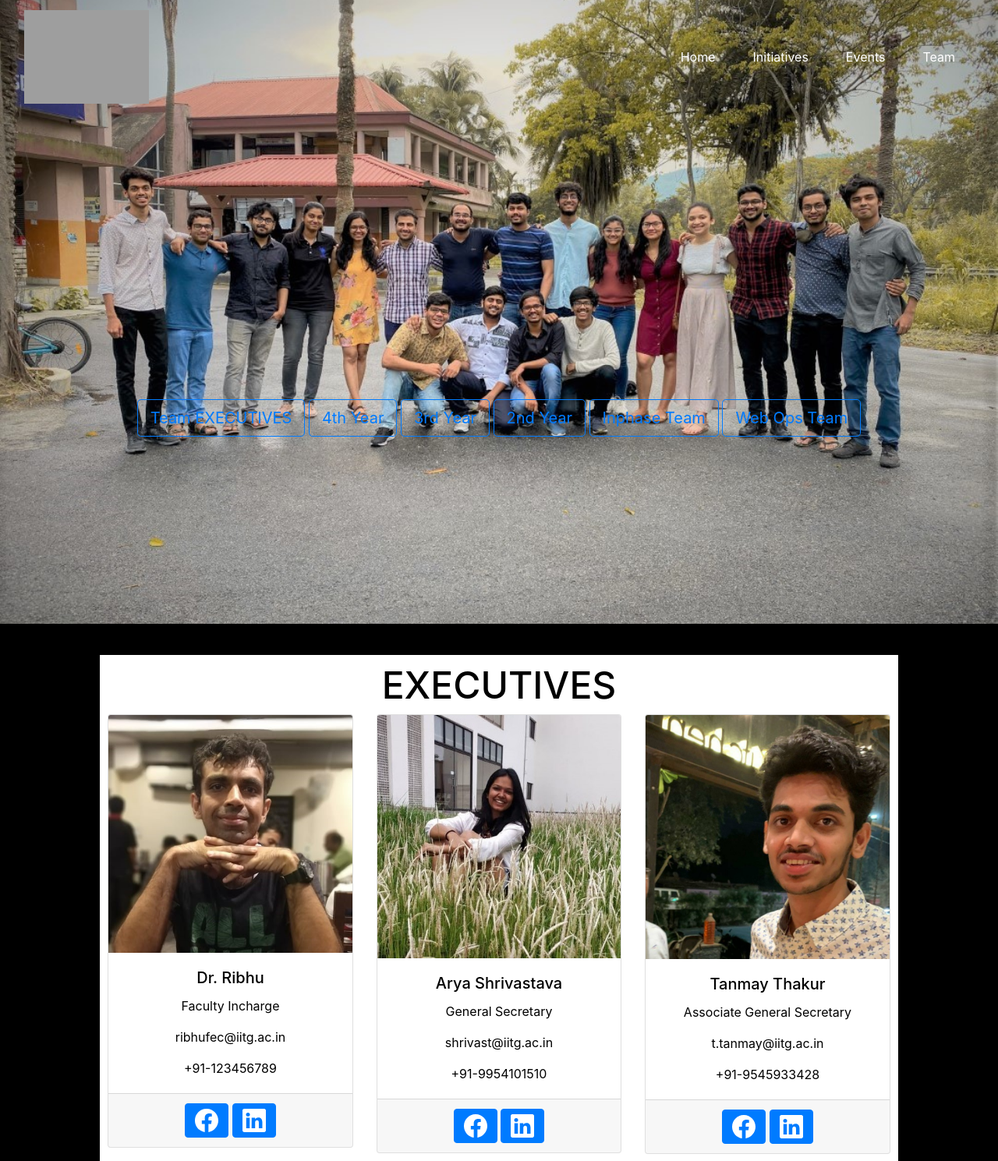
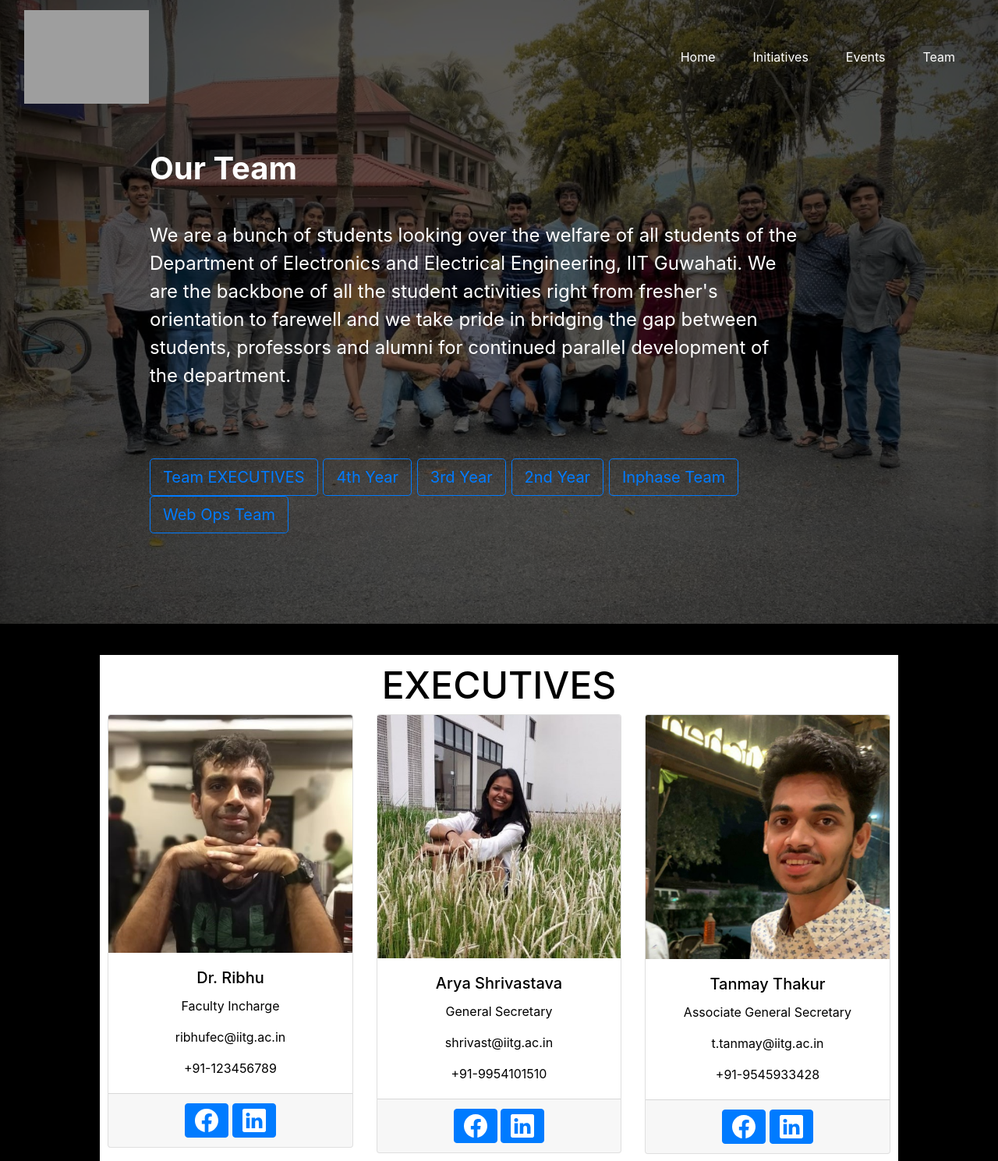
Before and after one commit to jayantjaiswal100/Cepstrum, a Django app: page /team/ in a window 1280 px wide. Shown: the top 1489 px of the page at 78% size. Run offline with Django 3.2, Linux system fonts and the light colour scheme; data comes from the database, SQL or seed files in the repository; some libraries are stand-ins or nearby versions; grey boxes are pictures that could not be loaded.

Commit message:
Changed UI of Celebration, teams pages

```diff
--- a/team/templates/team_list.html
+++ b/team/templates/team_list.html
@@ -38,6 +38,23 @@
   padding: 1%;
   margin: 40px 0%;
 }
+
+.carousel-item-content {
+    /* margin-top: 20%;
+  margin-left: 15%;
+  margin-right: 30%; */
+    font-size: 24px;
+  }
+
+  .carousel-item-screen {
+    color: white;
+    background-color: rgba(0, 0, 0, 0.6);
+    width: 100%;
+    height: 100%;
+    padding: 15% 20% 0 15%;
+  }
+
+
   </style>
 
 {% endblock %}
@@ -46,12 +63,24 @@
 my-carousel" data-ride="carousel">
 <div class="carousel-inner" role="listbox">
   <div class="carousel-item active" style="background-image: url('/static/team/team.jpg') ">
-    <div style="text-align: center; padding-top: 40%;">
+      <!-- <div style="text-align: center; padding-top: 40%;"> -->
       <!-- <button type="button" class="btn btn-outline-primary btn-lg" data-toggle="modal" data-target=".bd-example-modal-xl">Team EXECUTIVES</button>
       <button type="button" class="btn btn-outline-primary btn-lg" data-toggle="modal" data-target=".bd-example-modal-xl1">4th Year</button>
       <button type="button" class="btn btn-outline-primary btn-lg" data-toggle="modal" data-target=".bd-example-modal-xl2">5rd Year</button>
       <button type="button" class="btn btn-outline-primary btn-lg" data-toggle="modal" data-target=".bd-example-modal-xl3">Inphase Team</button> -->
       <!-- <button type="button" class="btn btn-outline-primary btn-lg" data-toggle="modal" data-target=".bd-example-modal-xl4">Web Ops Team</button> -->
+    <div class="carousel-item-screen">
+      <div class="carousel-item-content">
+        <h1><b>Our Team </b> </h1>
+        <br>
+        <p>
+          We are a bunch of students looking over the welfare of all students of the Department of Electronics and Electrical
+          Engineering, IIT Guwahati. We are the backbone of all the student activities right from fresher's orientation to
+          farewell and we take pride in bridging the gap between students, professors and alumni for continued parallel development
+          of the department.
+        </p>
+        <br>
+        <br>
 
         <button type="button" class="btn btn-outline-primary btn-lg" onclick="window.location.href = '#Executives';">Team EXECUTIVES</button>
         <button type="button" class="btn btn-outline-primary btn-lg" onclick="window.location.href = '#4yr';">4th Year</button>
@@ -59,6 +88,9 @@ my-carousel" data-ride="carousel">
         <button type="button" class="btn btn-outline-primary btn-lg" onclick="window.location.href = '';">2nd Year</button>
         <button type="button" class="btn btn-outline-primary btn-lg" onclick="window.location.href = '#Inphase';">Inphase Team</button>
         <button type="button" class="btn btn-outline-primary btn-lg" onclick="window.location.href = '#WebOps';">Web Ops Team</button>
+      </div>
+
+
     </div>
   </div>
 
--- a/templates/index.html
+++ b/templates/index.html
@@ -37,7 +37,7 @@
   }
 
   .link-button{
-    text-decoration: none;
+
     color: white;
     background-color: #555555;
     display: inline-block;
@@ -85,6 +85,9 @@
             A conglomeration of the typical seniors a fresher comes across and the 2 am friends hostellers make during
             their stay here in campus, Cepstrum is the students' society of the department of Electronics and Electrical
             Engineering, IIT Guwahati.
+            <br>
+            <br>
+            <a href="{% url 'team:all' %}" class="link-button">Know More</a>
           </p>
         </div>
 
```
Also changed, not shown: celebration/templates/celebration/celebration_list.html (+92 -6 lines). Lines whose indentation alone changed are shown as unchanged.
